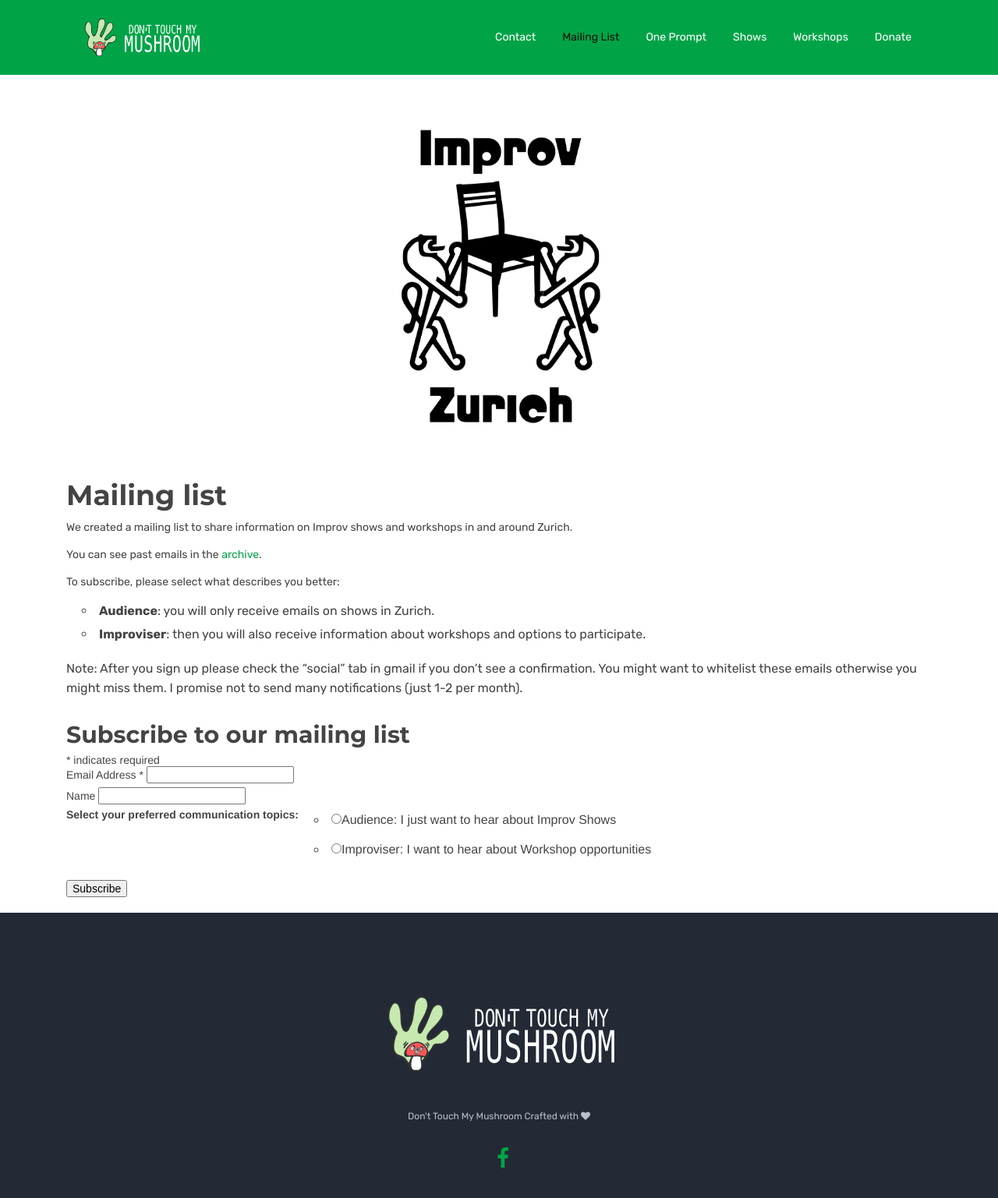
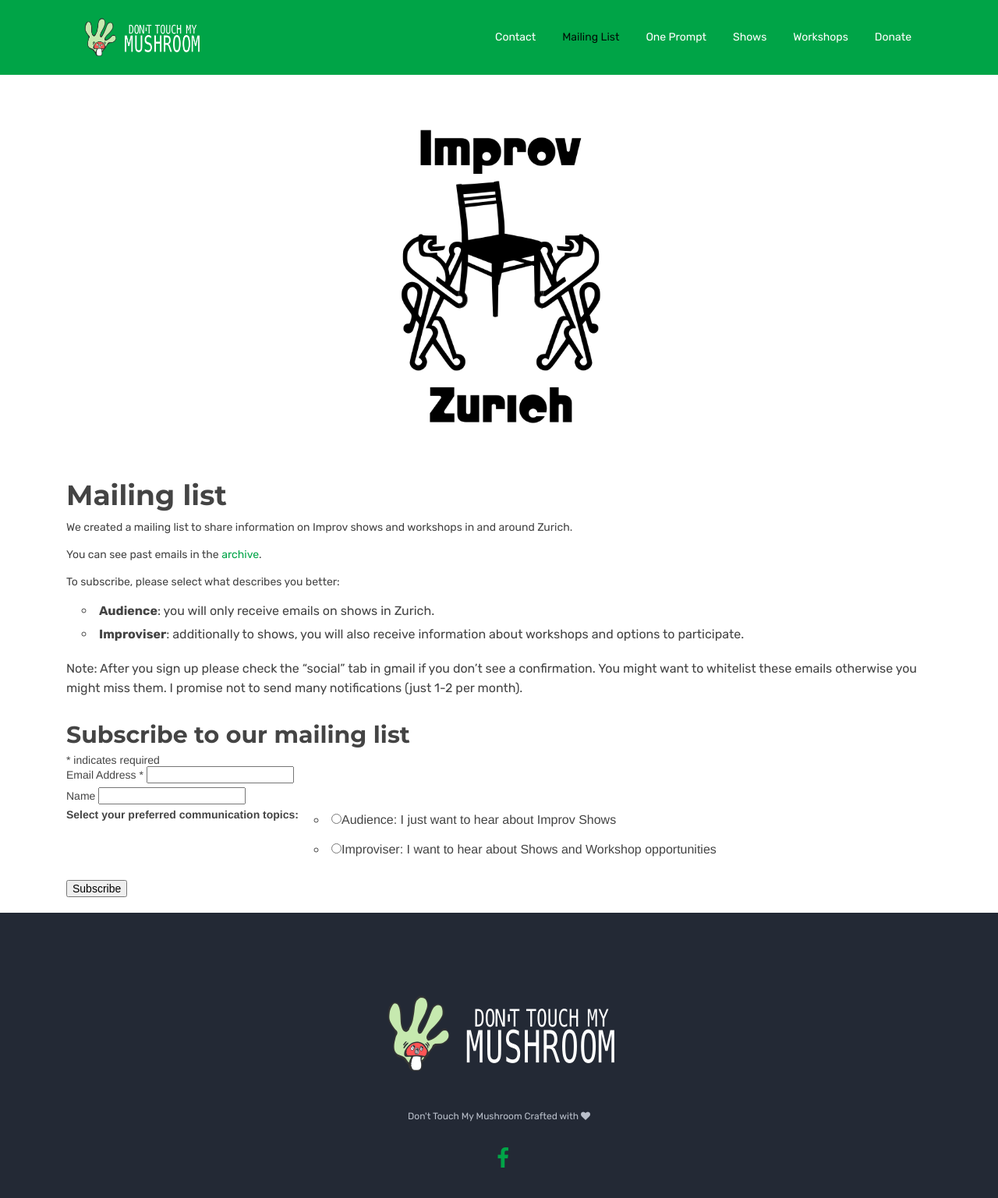
Before and after one commit to dont-touch-my-mushroom/dont-touch-my-mushroom.github.io, a Jekyll site: the page built from mailing-list.md, in a window 1280 px wide. Shown: the top 1537 px of the page at 78% size. Built offline with Jekyll 4.4.1, drawn with Linux system fonts in a browser that asks for light colours; comment, search, counter and statistics services are not loaded.

Commit message:
Update mailing-list.md
Finally changed description of audiences.

```diff
--- a/mailing-list.md
+++ b/mailing-list.md
@@ -19,7 +19,7 @@ You can see past emails in the [archive](https://us20.campaign-archive.com/home/
 
 To subscribe, please select what describes you better:
 * **Audience**: you will only receive emails on shows in Zurich.
-* **Improviser**: then you will also receive information about workshops and options to participate.
+* **Improviser**: additionally to shows, you will also receive information about workshops and options to participate.
 
 > Note: After you sign up please check the "social" tab in gmail if you don't see a confirmation. You might want to whitelist these emails otherwise you might miss them. I promise not to send many notifications (just 1-2 per month).
 
@@ -50,7 +50,7 @@ To subscribe, please select what describes you better:
 <div class="mc-field-group input-group">
     <strong>Select your preferred communication topics: </strong>
     <ul><li><input type="radio" value="1" name="group[2631]" id="mce-group[2631]-2631-0"><label for="mce-group[2631]-2631-0">Audience: I just want to hear about Improv Shows</label></li>
-<li><input type="radio" value="2" name="group[2631]" id="mce-group[2631]-2631-1"><label for="mce-group[2631]-2631-1">Improviser: I want to hear about Workshop opportunities</label></li>
+<li><input type="radio" value="2" name="group[2631]" id="mce-group[2631]-2631-1"><label for="mce-group[2631]-2631-1">Improviser: I want to hear about Shows and Workshop opportunities</label></li>
 </ul>
 </div>
 	<div id="mce-responses" class="clear">
```
